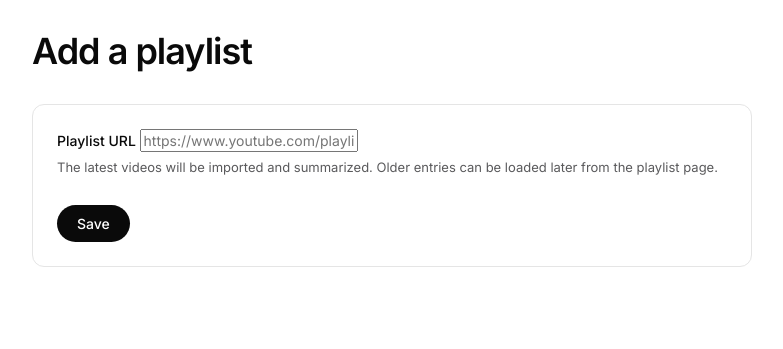
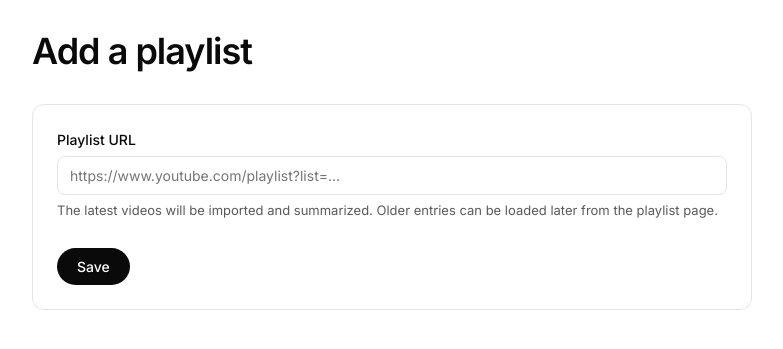
Before and after one commit to mycelos-ai/yt-summary, a FastAPI app: page /playlists/new in a window 1280 px wide. Shown: the part 64-413 px from the top of the page, without its empty margins (248-1031 px from the left). Run offline with FastAPI, Linux system fonts and the light colour scheme; parts of the project's set-up code (start-up, migrations or seed data) failed here and were passed over.

Commit message:
fix(ui): use settings-form styling on /playlists/new
The class was 'curl-form', which targets the textarea-heavy YouTube
cookie-paste form (monospace, code-pasteboard look). The playlist
page just has a single URL field, so it should use the standard
settings-form styling — same pill input look as the rest of the
configuration UI.

```diff
--- a/app/templates/playlist_new.html
+++ b/app/templates/playlist_new.html
@@ -3,7 +3,7 @@
 {% block content %}
 <div class="settings-page">
   <h1>Add a playlist</h1>
-  <form method="post" action="/playlists" class="curl-form">
+  <form method="post" action="/playlists" class="settings-form">
     <label>
       Playlist URL
       <input name="url" type="url" placeholder="https://www.youtube.com/playlist?list=..." required>
```
